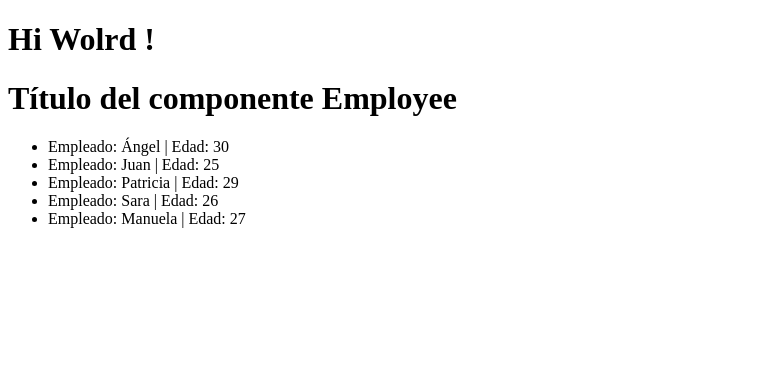
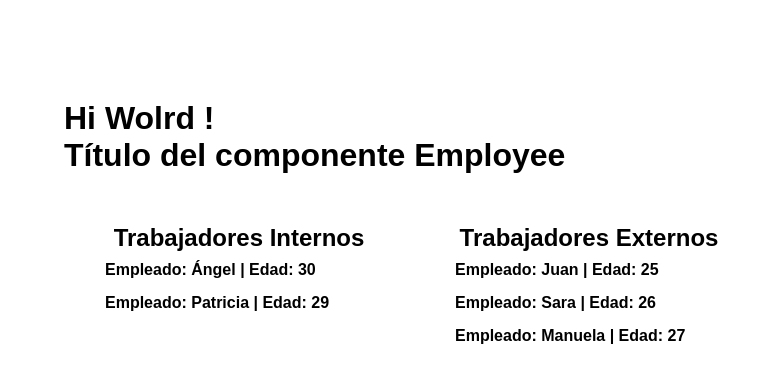
Before and after one commit to angelherce/udemy-angular-01, an Angular app in the folder curso-angular-01/: page / in a window 1280 px wide. Shown: the top 382 px of the page, without its empty margins (0-773 px from the left). Built offline with nearby package versions, Linux system fonts and the light colour scheme.

Commit message:
Sección 05: V023 - Directiva ngIf y evento click - Se ha establecido 2 listas para mostrar los empleados externos e internos. - Se les ha añadido el evento click para poder cambiar un empleado a externo e interno. - Se ha añadido la documentación correspondiente a lo que se ha realizado.

```diff
--- /dev/null
+++ b/curso-angular-01/src/app/components/employee/employee.component.css
@@ -0,0 +1,30 @@
+#employees{
+   display: flex;
+}
+
+#employees > div{
+   width: 350px;
+}
+
+#employees > div > h2{
+   text-align: center;
+   margin-top: 50px;
+}
+
+#employees > div > ul{
+   width: 100%;
+   list-style: none;
+}
+
+ul > li {
+   cursor: pointer;
+   padding: 6px;
+   margin: 3px auto;
+   width: 80%;
+   font-weight: bold;
+}
+
+ul > li:hover {
+   background-color: #333;
+   color: #FFF;
+}
--- a/curso-angular-01/src/app/components/employee/employee.component.html
+++ b/curso-angular-01/src/app/components/employee/employee.component.html
@@ -1,8 +1,24 @@
 <h1>{{title}}</h1>
-<ul>
-   <li> Empleado: {{employee[0].getName()}} | Edad: {{employee[0].getAge()}}</li>
-   <li> Empleado: {{employee[1].getName()}} | Edad: {{employee[1].getAge()}}</li>
-   <li> Empleado: {{employee[2].getName()}} | Edad: {{employee[2].getAge()}}</li>
-   <li> Empleado: {{employee[3].getName()}} | Edad: {{employee[3].getAge()}}</li>
-   <li> Empleado: {{employee[4].getName()}} | Edad: {{employee[4].getAge()}}</li>
-</ul>
+<div id="employees">
+   <div>
+      <h2>Trabajadores Internos</h2>
+      <ul>
+         <li *ngIf="!employee[0].isExternal()" (click)="switchExternal( employee[0] )"> Empleado: {{employee[0].getName()}} | Edad: {{employee[0].getAge()}}</li>
+         <li *ngIf="!employee[1].isExternal()" (click)="switchExternal( employee[1] )"> Empleado: {{employee[1].getName()}} | Edad: {{employee[1].getAge()}}</li>
+         <li *ngIf="!employee[2].isExternal()" (click)="switchExternal( employee[2] )"> Empleado: {{employee[2].getName()}} | Edad: {{employee[2].getAge()}}</li>
+         <li *ngIf="!employee[3].isExternal()" (click)="switchExternal( employee[3] )"> Empleado: {{employee[3].getName()}} | Edad: {{employee[3].getAge()}}</li>
+         <li *ngIf="!employee[4].isExternal()" (click)="switchExternal( employee[4] )"> Empleado: {{employee[4].getName()}} | Edad: {{employee[4].getAge()}}</li>
+      </ul>
+   </div>
+
+   <div>
+      <h2>Trabajadores Externos</h2>
+      <ul>
+         <li *ngIf="employee[0].isExternal()" (click)="switchExternal( employee[0] )"> Empleado: {{employee[0].getName()}} | Edad: {{employee[0].getAge()}}</li>
+         <li *ngIf="employee[1].isExternal()" (click)="switchExternal( employee[1] )"> Empleado: {{employee[1].getName()}} | Edad: {{employee[1].getAge()}}</li>
+         <li *ngIf="employee[2].isExternal()" (click)="switchExternal( employee[2] )"> Empleado: {{employee[2].getName()}} | Edad: {{employee[2].getAge()}}</li>
+         <li *ngIf="employee[3].isExternal()" (click)="switchExternal( employee[3] )"> Empleado: {{employee[3].getName()}} | Edad: {{employee[3].getAge()}}</li>
+         <li *ngIf="employee[4].isExternal()" (click)="switchExternal( employee[4] )"> Empleado: {{employee[4].getName()}} | Edad: {{employee[4].getAge()}}</li>
+      </ul>
+   </div>
+</div>
--- a/curso-angular-01/src/app/components/employee/employee.component.ts
+++ b/curso-angular-01/src/app/components/employee/employee.component.ts
@@ -3,7 +3,8 @@ import { Employee } from './employee';
 
 @Component({
    selector: 'employee',
-   templateUrl: './employee.component.html'
+   templateUrl: './employee.component.html',
+   styleUrls: ['./employee.component.css']
 })
 export class EmployeeComponent{
    public title: string = 'Título del componente Employee';
@@ -11,10 +12,14 @@ export class EmployeeComponent{
 
    public constructor() {
       this.employee = [];
-      this.employee.push( new Employee( 'Ángel', 30 ) );
-      this.employee.push( new Employee( 'Juan', 25 ) );
-      this.employee.push( new Employee( 'Patricia', 29 ) );
-      this.employee.push( new Employee( 'Sara', 26 ) );
-      this.employee.push( new Employee( 'Manuela', 27 ) );
+      this.employee.push( new Employee( 'Ángel', 30, false ) );
+      this.employee.push( new Employee( 'Juan', 25, true ) );
+      this.employee.push( new Employee( 'Patricia', 29, false ) );
+      this.employee.push( new Employee( 'Sara', 26, true ) );
+      this.employee.push( new Employee( 'Manuela', 27, true ) );
+   }
+
+   public switchExternal( employee: Employee ): void{
+      employee.setExternal( !employee.isExternal() );
    }
 }
--- a/curso-angular-01/src/app/components/employee/employee.ts
+++ b/curso-angular-01/src/app/components/employee/employee.ts
@@ -11,7 +11,8 @@ export class Employee{
 
    public constructor(
       private name: string,
-      private age: number
+      private age: number,
+      private external: boolean
    ) {}
 
    public setName( name: string ): void{
@@ -30,4 +31,12 @@ export class Employee{
       return this.age;
    }
 
+   public setExternal( external: boolean ): void{
+      this.external = external;
+   }
+
+   public isExternal(): boolean{
+      return this.external;
+   }
+
 }
--- a/curso-angular-01/src/styles.css
+++ b/curso-angular-01/src/styles.css
@@ -1 +1,11 @@
 /* You can add global styles to this file, and also import other style files */
+*{
+   margin: 0;
+   padding: 0;
+   box-sizing: border-box;
+}
+
+body{
+   font-family: Arial;
+   margin: 100px 5%;
+}
```
Also changed, not shown: 1 other file (tests, documents, lock files or other folders).
